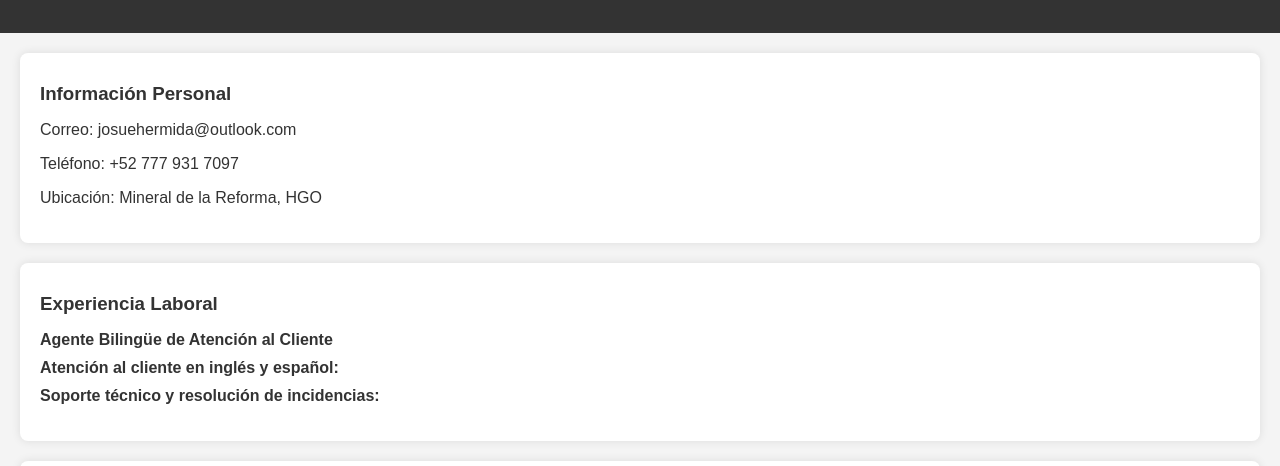
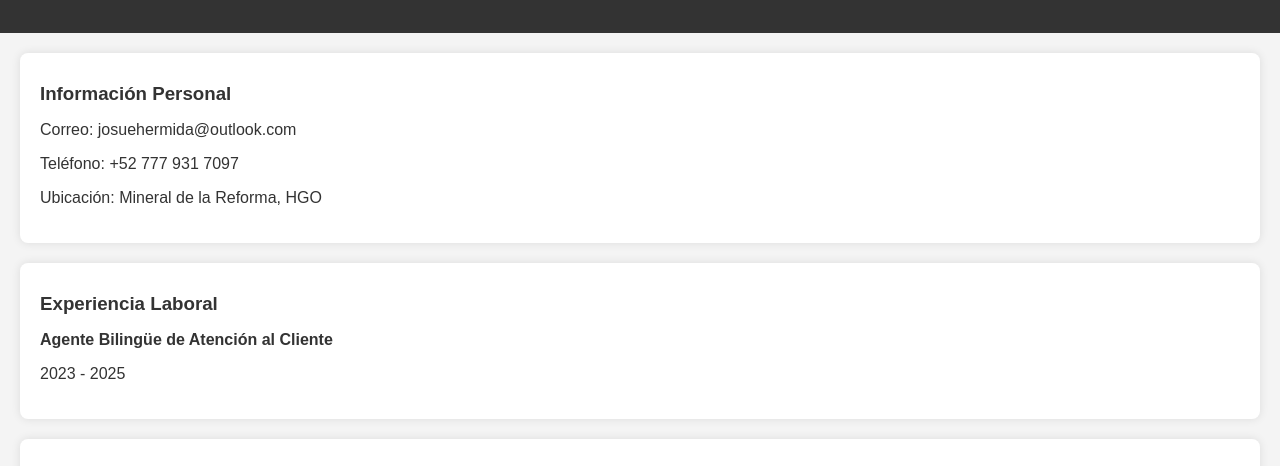
Before and after one commit to josuehermidafdz/mi-cv, a plain HTML site: page index.html in a window 1280 px wide. Shown: the part 296-762 px from the top of the page. Drawn offline with Linux system fonts and the light colour scheme.

Commit message:
index.html

```diff
--- a/index.html
+++ b/index.html
@@ -24,14 +24,7 @@
         <ul>
             <li>
                 <h4>Agente Bilingüe de Atención al Cliente</h4>
-  <ul>
-  <li>
-    <strong>Atención al cliente en inglés y español:</strong>
-  </li>
-  <li>
-    <strong>Soporte técnico y resolución de incidencias:</strong>
-  </li>
-</ul>
+                <p>2023 - 2025</p>
             </li>
             <!--Agrega mas exp como sea necesario-->
         </ul>
```
